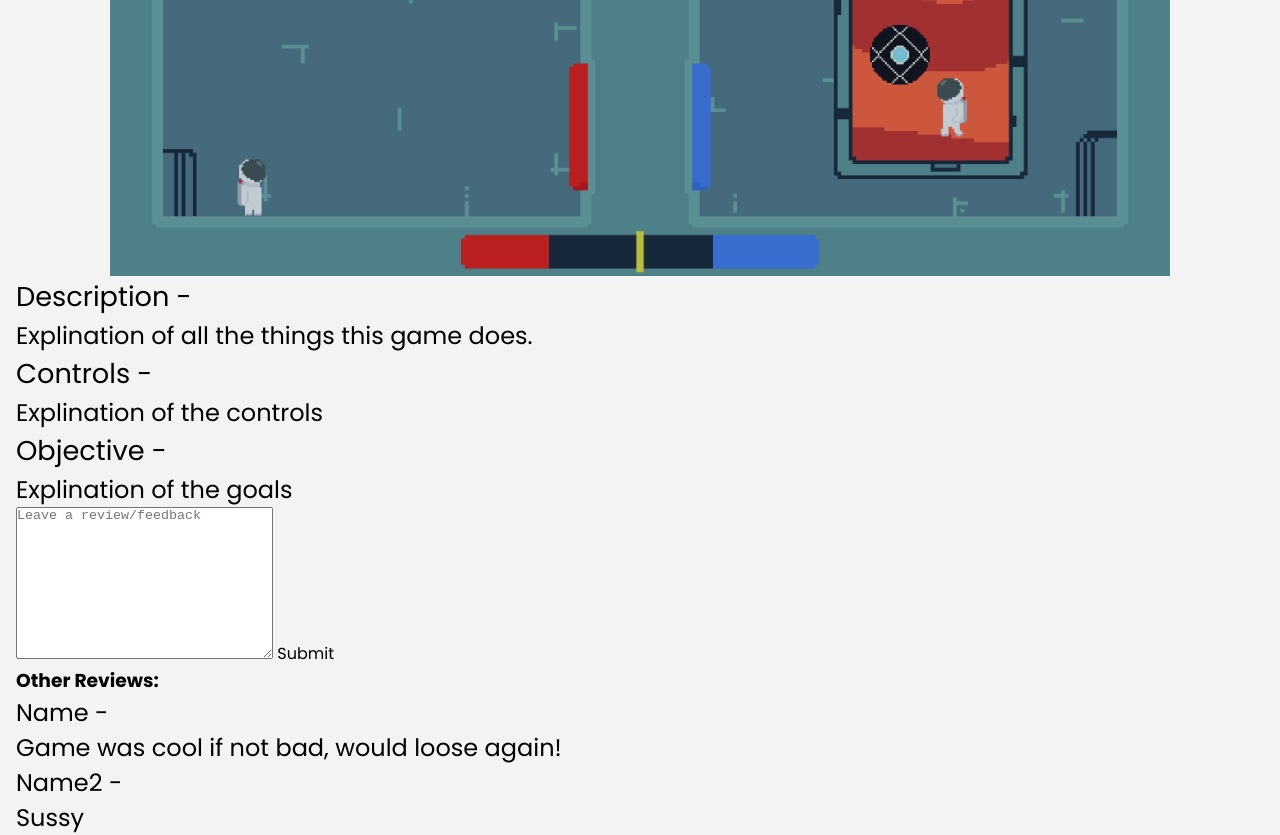
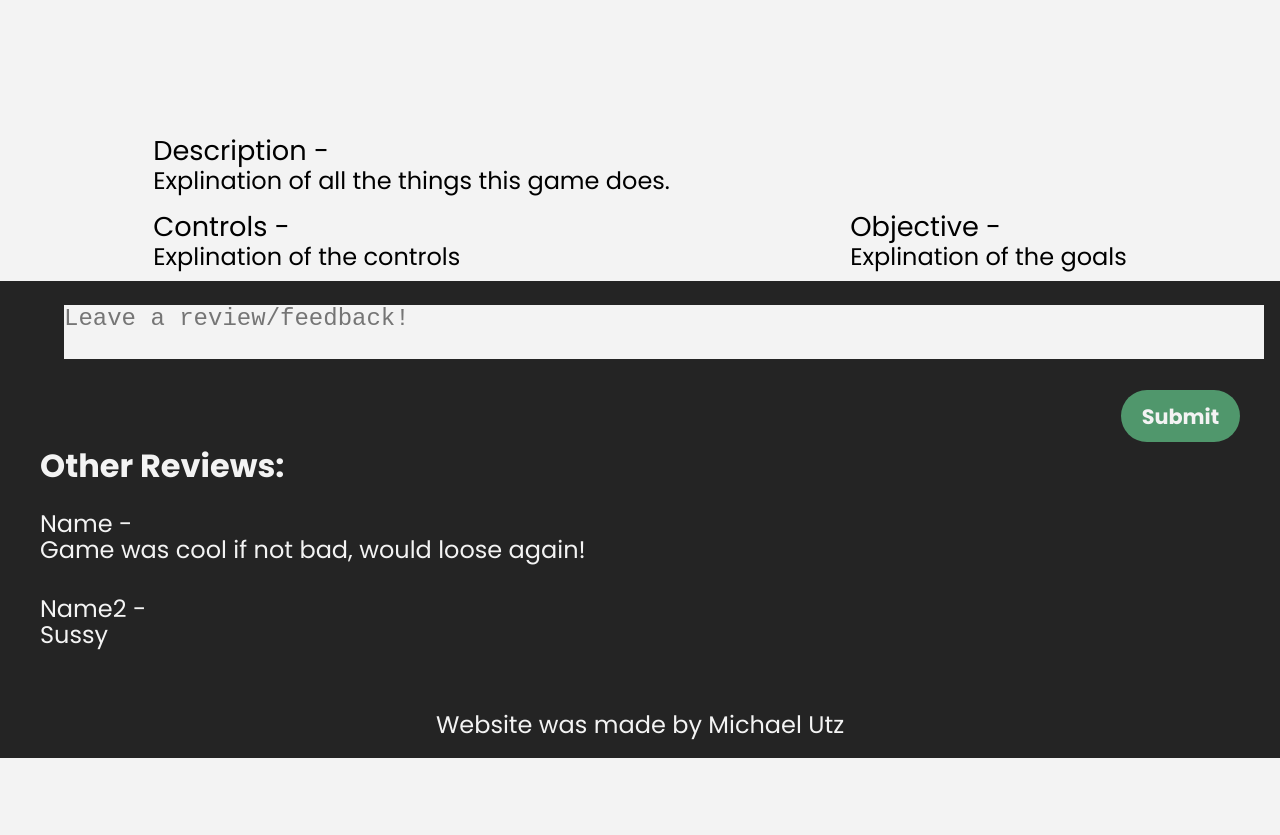
Before and after one commit to MichaelPeriod/Self-portfolio-website, a plain HTML site: page Project1.html in a window 1280 px wide. Shown: the part 520-1355 px from the top of the page. After the commit the page ends 1278 px from the top, so only its background shows below. Drawn offline with Linux system fonts and the light colour scheme; no server answers.

Commit message:
finished outline, need canvas display and hiding

```diff
--- a/Project1.html
+++ b/Project1.html
@@ -5,7 +5,6 @@
 	<meta http-equiv="X-UA-Compatible" content="IE=edge">
 	<meta name="viewport" content="width=device-width, initial-scale=1.0">
 <link rel="stylesheet" href="css/project1.css">
-    <!--<script src="JS/Project1.js"></script>-->
 <title>Project 1</title>
 </head>
 <body>
@@ -33,8 +32,7 @@
 	<section class="game-display">
 		<div class="content-constrictor">
 			<h1>Game Title</h1>
-
-            <img src="Images/HowToPlayImage1.PNG" width="800px" height="450px">
+			<img id="game-cover-photo" src="Images/HowToPlayImage1.PNG" width="800px" height="450px">
 				<div id="unity-container" class="unity-desktop">
 					<canvas id="unity-canvas" width=800 height=450></canvas>
 						<div id="unity-loading-bar">
@@ -56,17 +54,16 @@
 		<div class="content-constrictor">
 			<div class="top-section">
 				<p class="instruction-title">Description -</p>
-                <p>Explination of all the things this game does.</p>
+				<p class="explination">Explination of all the things this game does.</p>
 			</div>
-
 			<div class="bottom-section">
 				<div class="left-column">
 					<p class="instruction-title">Controls -</p>
-                    <p>Explination of the controls</p>
+					<p class="explination">Explination of the controls</p>
 				</div>
 				<div class="right-column">
 					<p class="instruction-title">Objective -</p>
-                    <p>Explination of the goals</p>
+					<p class="explination">Explination of the goals</p>
 				</div>
 			</div>
 		</div>
@@ -75,23 +72,34 @@
 	<section class="reviews">
 		<div class="content-constrictor">
 			<div class="input-feedback">
-                <textarea name="review-input" id="review-input" cols="30" rows="10" placeholder="Leave a review/feedback"></textarea>
+				<textarea name="review-input" id="review-input" cols="10" rows="2" placeholder="Leave a review/feedback!"></textarea>
+				<div class="push-split">
+					<div></div> <!--Empty div-->
 					<a class="submit-button">Submit</a>
+				</div>
 			</div>
 
 			<div class="view-reviews">
 				<h3>Other Reviews:</h3>
 				<div class="review">
-                    <p>Name -</p>
-                    <p>Game was cool if not bad, would loose again!</p>
+					<p class="name">Name -</p>
+					<p class="review-text">Game was cool if not bad, would loose again!</p>
 				</div>
 				<div class="review">
-                    <p>Name2 -</p>
-                    <p>Sussy</p>
+					<p class="name">Name2 -</p>
+					<p class="review-text">Sussy</p>
 				</div>
 			</div>
 		</div>
+	</div>
+
 </section>
+
+<footer>
+	<div class="content-constrictor">
+		<p>Website was made by Michael Utz</p>
+	</div>
+</footer>
 
 <script>
 	var container = document.querySelector("#unity-container");
@@ -100,8 +108,8 @@
 	var progressBarFull = document.querySelector("#unity-progress-bar-full");
 	var fullscreenButton = document.querySelector("#unity-fullscreen-button");
 	var warningBanner = document.querySelector("#unity-warning");
+	var coverPhoto = document.querySelector("#game-cover-photo")
 
-      canvas.style.display = "none";
 	// Shows a temporary message banner/ribbon for a few seconds, or
 	// a permanent error message on top of the canvas if type=='error'.
 	// If type=='warning', a yellow highlight color is used.
@@ -139,6 +147,37 @@
 	  showBanner: unityShowBanner,
 	};
 
+	// By default Unity keeps WebGL canvas render target size matched with
+	// the DOM size of the canvas element (scaled by window.devicePixelRatio)
+	// Set this to false if you want to decouple this synchronization from
+	// happening inside the engine, and you would instead like to size up
+	// the canvas DOM size and WebGL render target sizes yourself.
+	// config.matchWebGLToCanvasSize = false;
+
+	if (/iPhone|iPad|iPod|Android/i.test(navigator.userAgent)) {
+	  // Mobile device style: fill the whole browser client area with the game canvas:
+
+	  var meta = document.createElement('meta');
+	  meta.name = 'viewport';
+	  meta.content = 'width=device-width, height=device-height, initial-scale=1.0, user-scalable=no, shrink-to-fit=yes';
+	  document.getElementsByTagName('head')[0].appendChild(meta);
+	  container.className = "unity-mobile";
+
+	  // To lower canvas resolution on mobile devices to gain some
+	  // performance, uncomment the following line:
+	  // config.devicePixelRatio = 1;
+
+	  canvas.style.width = window.innerWidth + 'px';
+	  canvas.style.height = window.innerHeight + 'px';
+
+	  unityShowBanner('WebGL builds are not supported on mobile devices.');
+	} else {
+	  // Desktop style: Render the game canvas in a window that can be maximized to fullscreen:
+
+	  canvas.style.width = "800px";
+	  canvas.style.height = "450px";
+	}
+
 	loadingBar.style.display = "block";
 
 	var script = document.createElement("script");
@@ -156,6 +195,15 @@
 	  });
 	};
 	document.body.appendChild(script);
+
+	window.addEventListener('resize', reportWindowSize);
+	function reportWindowSize(){
+		if(window.innerWidth > 800){ //Show game
+			canvas.display = false;
+			//RETURN
+			//MAKE CANVAS HIDE WHEN SHRUNK AND COVER PHOTO DISPLAY AND REVERSE
+		}
+	}
   </script>
 </body>
 </html>
--- a/css/project1.css
+++ b/css/project1.css
@@ -25,6 +25,10 @@ a {
 }
 
 .content-constrictor {
+    padding: 0 1em;
+}
+
+section {
     padding: 0 1em;
 }
 
@@ -104,10 +108,25 @@ img {
     margin-left: auto;
     margin-right: auto;
     height: auto;
-    width: 85%; /*Return for constrictor later*/
+    width: 85%;
+	display: none;
+}
+
+canvas {
+	display: block;
+    margin-left: auto;
+    margin-right: auto;
+    height: auto;
+    width: 85%;
 }
 
 /*Game instructions*/
+
+
+.game-instructions>.content-constrictor{
+    width: 78%;
+}
+
 p.instruction-title {
     font-size: 1.7rem;
 }
@@ -116,7 +135,82 @@ p {
     font-size: 1.5rem;
 }
 
-.bottom-selection {
+.explination {
+	line-height: 1.1rem;
+}
+
+.top-section {
+    padding-bottom: 1em;
+}
+
+.bottom-section {
     display: flex;
-    align-content: space-between;
+    justify-content: space-between;
+	margin-bottom: 1em;
 }
+
+.bottom-selection>div {
+    display: block;
+}
+
+/*Reviews*/
+.reviews {
+    background-color: var(--offblack);
+    color: var(--offwhite);
+}
+
+textarea {
+    resize: none;
+    color: var(--cta-green);
+    background-color: var(--offwhite);
+    overflow-y: scroll;
+    width: 100%;
+    border: none;
+    margin: 1em;
+	font-size: 1.5rem;
+}
+
+.push-split {
+	display: flex;
+	justify-content: space-between;
+}
+
+.submit-button {
+	background-color: var(--cta-green-dim);
+	padding: .5em 1em;
+	font-size: 1.3rem;
+	border-radius: 5em;
+	display: block;
+	font-weight: bold;
+}
+
+h3 {
+	font-size: 2rem;
+}
+
+.review {
+	padding: 1em 0;
+}
+
+.review-text {
+	line-height: 1.1rem;
+}
+
+/*Footer*/
+footer {
+    background-color: var(--offblack);
+    color: var(--offwhite);
+    text-align: center;
+    padding: 3em 0 1em 0;
+}
+
+@media only screen and (min-width: 1200px)  {
+    .content-constrictor {
+        width: 1200px;
+        margin: 0 auto;
+    }
+
+    img {
+        width: 100%;
+    }
+}
```
Lines whose indentation alone changed are shown as unchanged.
